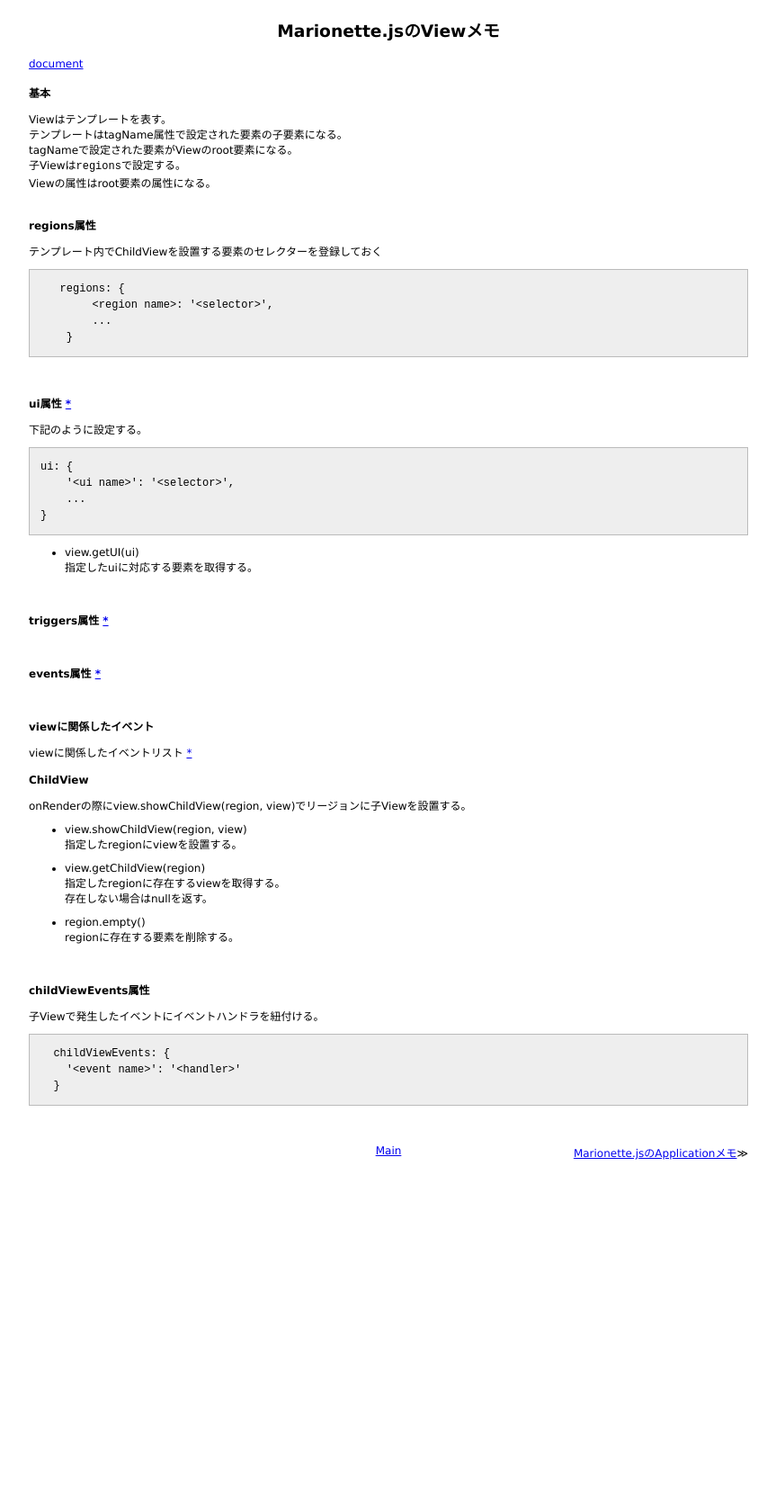
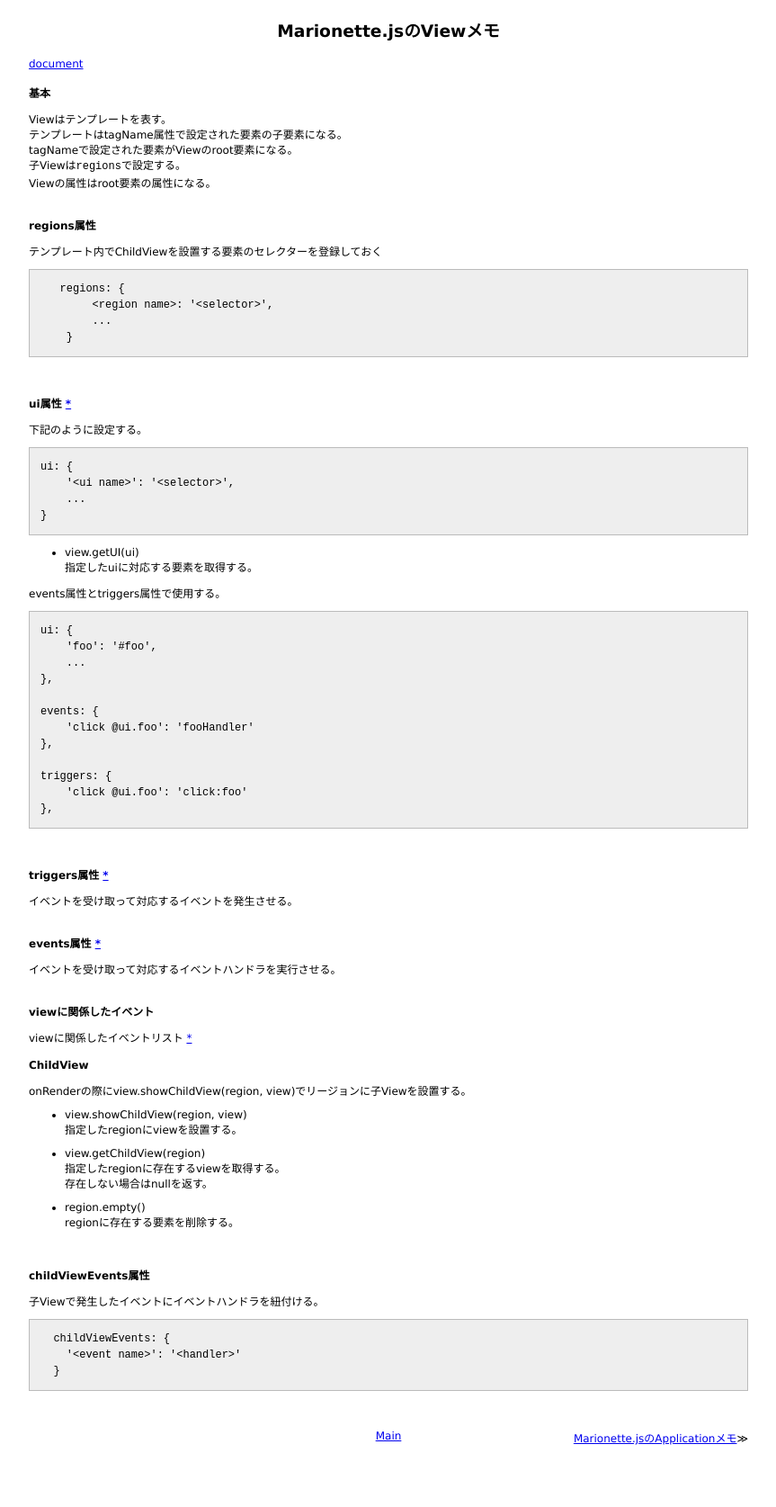
Before and after one commit to 38elements/38elements.github.com, a Jekyll site: the page built from _posts/2016-10-10-marionettejs-view.md, in a window 1280 px wide. Shown: the whole page at 90% size, without its empty margins (208-1071 px from the left). Built offline with Jekyll 4.4.1, drawn with Linux system fonts in a browser that asks for light colours; before the commit the page ends 1358 px from its top, so only the background shows below that.

Commit message:
Update 2016-10-10-marionettejs-view.md

````diff
--- a/_posts/2016-10-10-marionettejs-view.md
+++ b/_posts/2016-10-10-marionettejs-view.md
@@ -39,12 +39,31 @@ ui: {
 * view.getUI(ui)
 指定したuiに対応する要素を取得する。
 
+events属性とtriggers属性で使用する。
+
+```
+ui: {
+    'foo': '#foo',
+    ...
+},
+
+events: {
+    'click @ui.foo': 'fooHandler'
+},
+
+triggers: {
+    'click @ui.foo': 'click:foo'
+},
+```
+
 <br>
 
 #### triggers属性 [\*](http://marionettejs.com/docs/master/marionette.view.html#event-and-trigger-mapping)
+イベントを受け取って対応するイベントを発生させる。
 <br>
 
 #### events属性 [\*](http://marionettejs.com/docs/master/marionette.view.html#view-events)
+イベントを受け取って対応するイベントハンドラを実行させる。
 <br>
 
 #### viewに関係したイベント
````
